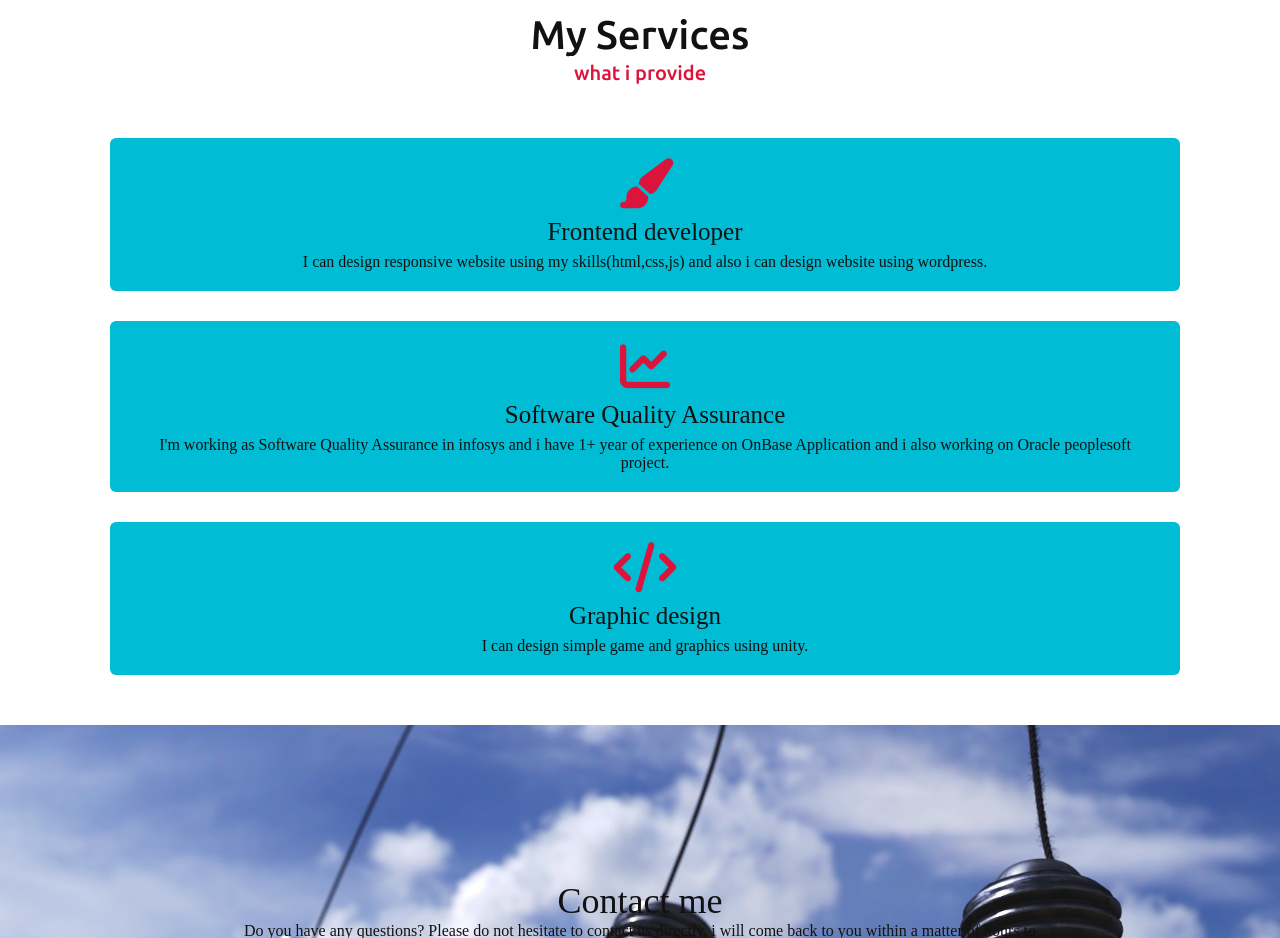
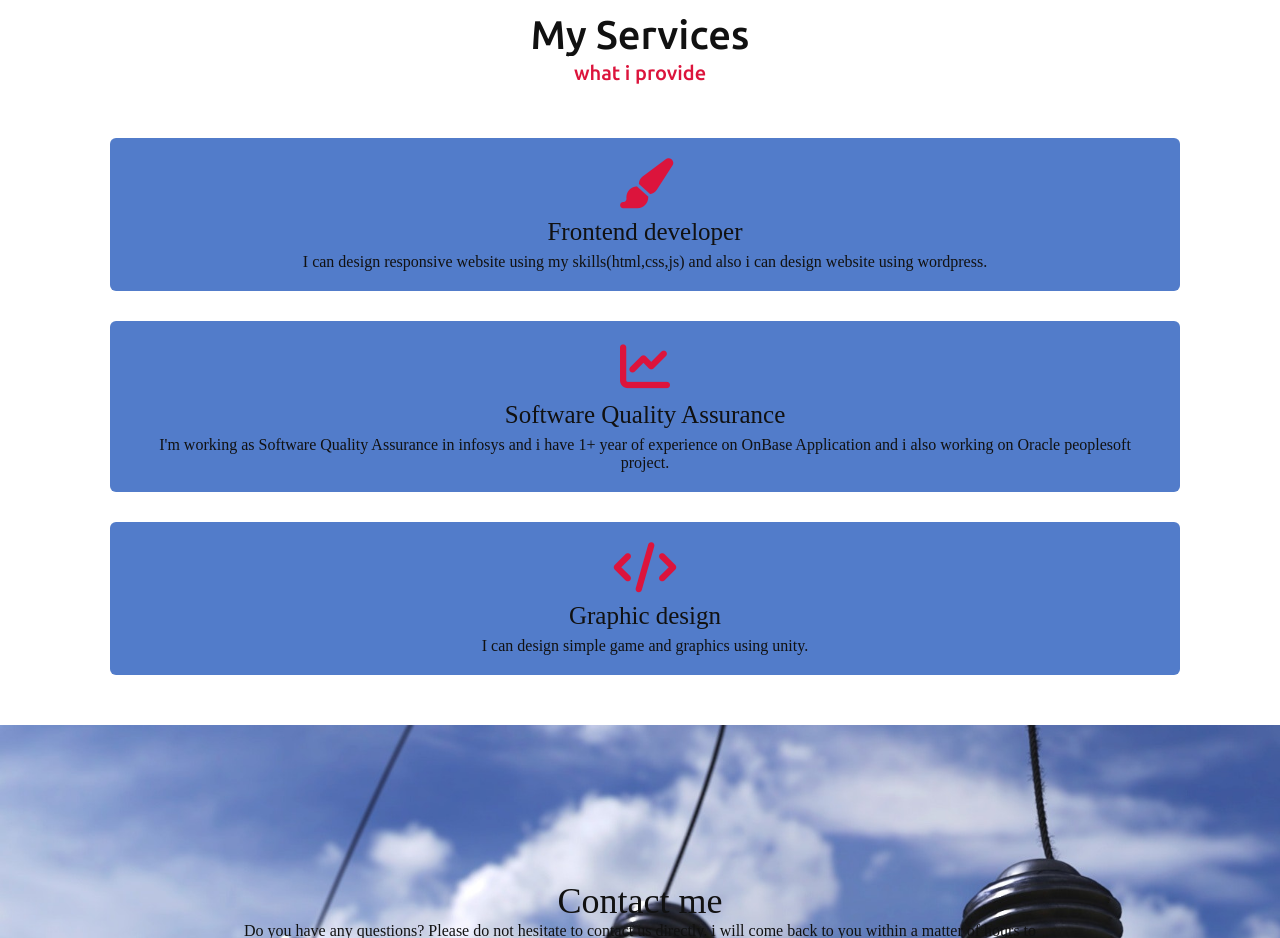
Before and after one commit to amanverma10/amanverma10.github.io, a plain HTML site: page index.html in a window 1280 px wide. Shown: the part 1740-2678 px from the top of the page. Drawn offline with nearby package versions, Linux system fonts and the light colour scheme.

Commit message:
Add files via upload

```diff
--- a/style.css
+++ b/style.css
@@ -160,7 +160,7 @@ section{
 }
 .services .serv-content .card{
     width: calc(33% -20px);
-    background:#00bcd4;
+    background:rgb(82, 124, 202);
     text-align: center;
     border-radius: 6px;
     padding: 20px 25px;
```
